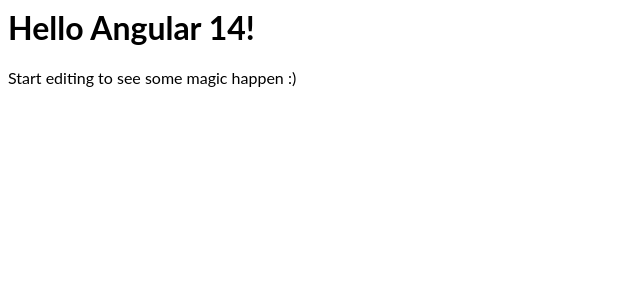
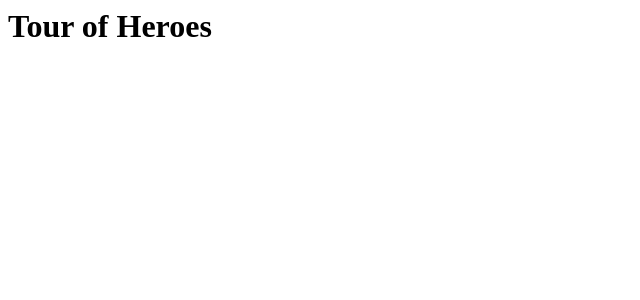
Before and after one commit to marvinx2022/Angular-tutorial-Heroes, an Angular app: page / in a window 1280 px wide. Shown: the top 300 px of the page, without its empty margins (0-640 px from the left). Built offline with nearby package versions, Linux system fonts and the light colour scheme.

Commit message:
First component added

```diff
--- a/src/app/app.component.html
+++ b/src/app/app.component.html
@@ -1,4 +1 @@
-<hello name="{{ name }}"></hello>
-<p>
-  Start editing to see some magic happen :)
-</p>
+<h1>{{title}}</h1>
--- a/src/app/app.component.ts
+++ b/src/app/app.component.ts
@@ -1,4 +1,6 @@
 import { Component, VERSION } from '@angular/core';
+
+
 
 @Component({
   selector: 'my-app',
@@ -7,4 +9,6 @@
 })
 export class AppComponent  {
   name = 'Angular ' + VERSION.major;
+  title = 'Tour of Heroes';
+
 }
--- a/src/app/app.module.ts
+++ b/src/app/app.module.ts
@@ -4,6 +4,7 @@
 
 import { AppComponent } from './app.component';
 import { HelloComponent } from './hello.component';
+import { HeroesComponent } from './heroes.component';
 
 @NgModule({
   imports:      [ BrowserModule, FormsModule ],
--- /dev/null
+++ b/src/heroes/heroes.component.html
@@ -0,0 +1 @@
+<h2>{{hero}}</h2>
```
Also changed, not shown: src/heroes/heroes.component.ts (added, +15 -0 lines), src/heroes/heroes.component.css (added).
